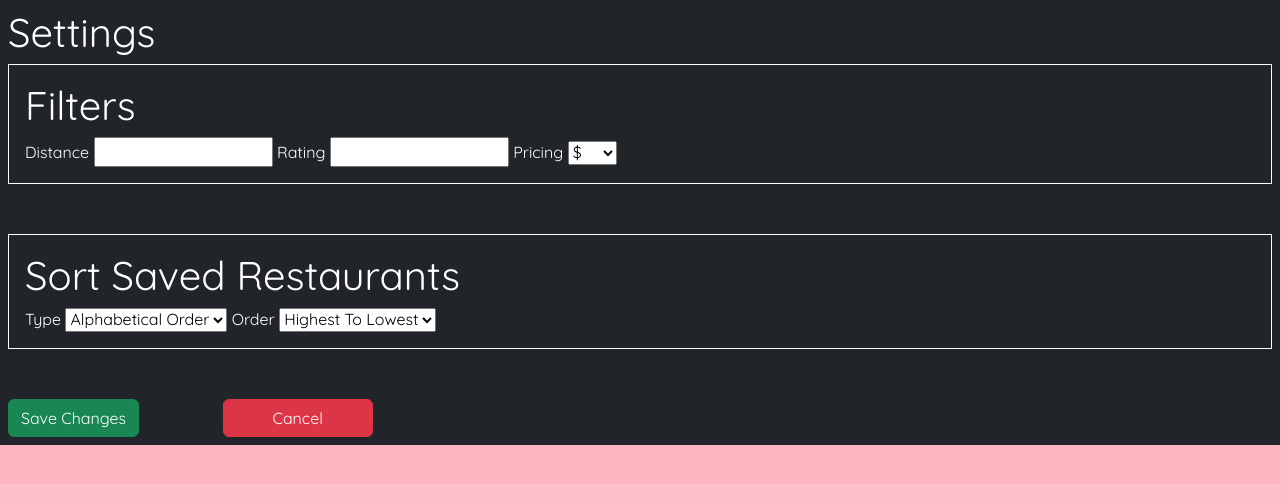
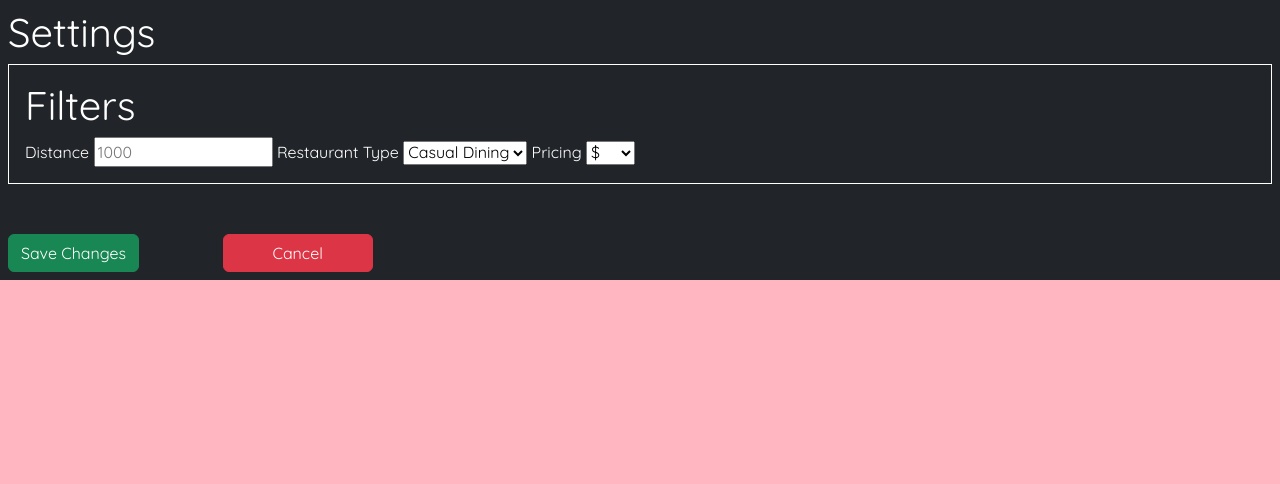
Before and after one commit to jcng75/RandomRestaurant, a Django app: page /settings in a window 1280 px wide. Shown: the part 56-540 px from the top of the page. Run offline with Django 4.2, Linux system fonts and the light colour scheme.

Commit message:
Updated settings.html page and code in views.py associated with it

```diff
--- a/src/randRest/templates/home.html
+++ b/src/randRest/templates/home.html
@@ -57,7 +57,7 @@
                     <dd class="col-sm-9">{{ phone_number }}</dd>
 
                     <dt class="col-sm-3">Open Now?</dt>
-                    <input type="hidden" name="working_hours" value="6:00AM - 12:00AM">
+                    <input type="hidden" name="working_hours" value="{{ working_hours }}">
                     <dd class="col-sm-9">{{ open_now }}</dd>
                     <nav class="nav mb-2 mt-2">
                         {% if website != '?' %}
--- a/src/randRest/templates/saved.html
+++ b/src/randRest/templates/saved.html
@@ -82,10 +82,8 @@
                                             <dt class="col-sm-3">Phone Number</dt>
                                             <dd class="col-sm-9">{{ restaurant.phone_number }}</dd>
 
-                                            <dt class="col-sm-3">Working Hours</dt>
-                                            <dd class="col-sm-9">{{ restaurant.working_hours }}</dd>
                                             <dt>
-                                                <a class="link-offset-2 link-opacity-100-hover" href="{{ restaurant.website }}">View On Google Maps</a>
+                                                <a class="link-offset-2 link-opacity-100-hover" href="{{ restaurant.website }}">View More On Google Maps</a>
                                             </dt>
                                         </dl>
                                     </div>
--- a/src/randRest/templates/settings.html
+++ b/src/randRest/templates/settings.html
@@ -9,33 +9,29 @@
 <div class="container-fluid bg-dark text-white p-2">
     {% include "messages.html" %}
     <h1>Settings</h1>
-    <form method="post">
+    <form method="post" id="settingsform">
         {% csrf_token %}
         <div class="border border-white p-3" style="margin-bottom: 50px;">
             <h1>Filters</h1>
             <label for="distance">Distance</label>
-            <input id="distance" name="distance" type="number"/>
-            <label for="rating">Rating</label>
-            <input id="rating" name="rating" type="number"/>
+            <input id="distance" name="distance" type="number" placeholder="1000"/>
+            <label for="type">Restaurant Type</label>
+            <select id="type" name="type" form="settingsform">
+                <option value="Casual Dining">Casual Dining</option>
+                <option value="Fine Dining">Fine Dining</option>
+                <option value="Diner">Diner</option>
+                <option value="Fast Food">Fast Food</option>
+                <option value="Bar">Bar</option>
+                <option value="Cafe">Cafe</option>
+                <option value="Food Truck">Food Truck</option>
+                <option value="Buffet">Buffet</option>
+                <option value="Bistro">Bistro</option>
+            </select>
             <label for="pricing">Pricing</label>
-            <select id="pricing" name="pricing">
-                <option value="$">$</option>
-                <option value="$$">$$</option>
-                <option value="$$$">$$$</option>
-            </select>
-        </div>
-        <div class="border border-white p-3" style="margin-bottom: 50px;">
-            <h1>Sort Saved Restaurants</h1>
-            <label for="type">Type</label>
-            <select id="type" name="type">
-                <option value="alpha">Alphabetical Order</option>
-                <option value="rating">Rating</option>
-                <option value="pricing">Pricing</option>
-            </select>
-            <label for="order">Order</label>
-            <select id="order" name="order">
-                <option value="high2low">Highest To Lowest</option>
-                <option value="low2high">Lowest To Highest</option>
+            <select id="pricing" name="pricing" form="settingsform">
+                <option value="1">$</option>
+                <option value="2">$$</option>
+                <option value="3">$$$</option>
             </select>
         </div>
         <div class="row">
--- a/src/randRest/views.py
+++ b/src/randRest/views.py
@@ -138,6 +138,7 @@ def home(request):
             currentProfile.save()
             messages.add_message(request, messages.SUCCESS, mark_safe('A new restaurant has been added to your list! View your restaurants <a class="link-opacity-100-hover" href="saved">here</a>'))
 
+    # FIX RESPONSE AND HOURS
     API_KEY = environ["API_KEY"]
     currentProfile = Profile.objects.get(pk=request.user.id)
     map_client = Client(API_KEY)
@@ -147,7 +148,6 @@ def home(request):
         keyword="(restaurant) OR (food) OR (diner)",
         radius=10000
     )
-    pprint(response)
     randRest = choice(response.get("results"))
     try:
         price_level = randRest["price_level"]
@@ -159,12 +159,11 @@ def home(request):
         image = "https://lordspalace.com/wp-content/uploads/2022/12/167492439-no-photo-or-blank-image-icon-loading-images-or-missing-image-mark-image-not-available-or-image-comin.webp"
 
     randRestId = randRest["place_id"]
-    print(randRestId)
     responseURL = ("https://maps.googleapis.com/maps/api/place/details/json?placeid=" + str(randRestId) + "&key=" + API_KEY)
     detailedResponse = requests.get(responseURL)
 
     detailedResults = detailedResponse.json()["result"]
-    pprint(detailedResults)
+    # pprint(detailedResults)
     try:
         website = detailedResults["website"]
     except:
@@ -180,9 +179,9 @@ def home(request):
         "phone_number": detailedResults["formatted_phone_number"],
         "website": website,
         "googlewebsite": detailedResults["url"],
-        "open_now": detailedResults["opening_hours"]["open_now"]
+        "open_now": detailedResults["opening_hours"]["open_now"],
+        "working_hours": detailedResults["opening_hours"]["weekday_text"]
     }
-    # print(restaurantResults)
 
     return render(request, "home.html", context=restaurantResults)
 
@@ -198,6 +197,14 @@ def saved(request):
 
 def settings(request):
     if request.method == "POST":
+        try:
+            distance = int(request.POST["distance"])
+        except:
+            messages.add_message(request, messages.INFO, "Invalid distance!")
+            return render(request, "settings.html")
+        if distance < 500:
+            messages.add_message(request, messages.INFO, "Distance too small!, please specify a distance of at least 500!")
+            return render(request, "settings.html")
         print(request.POST)
         messages.add_message(request, messages.SUCCESS, "Changes have been saved.")
         return render(request, "settings.html")
```
